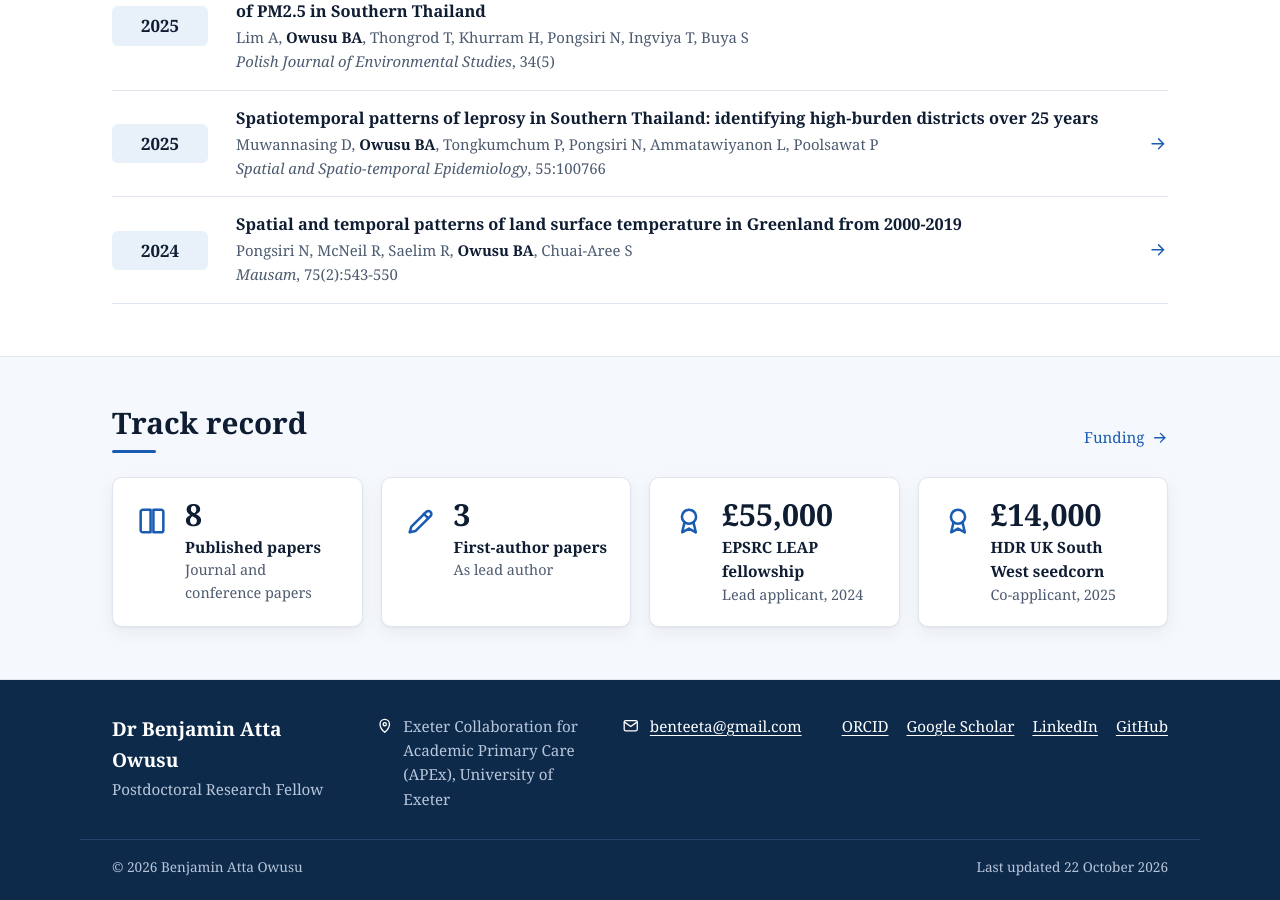
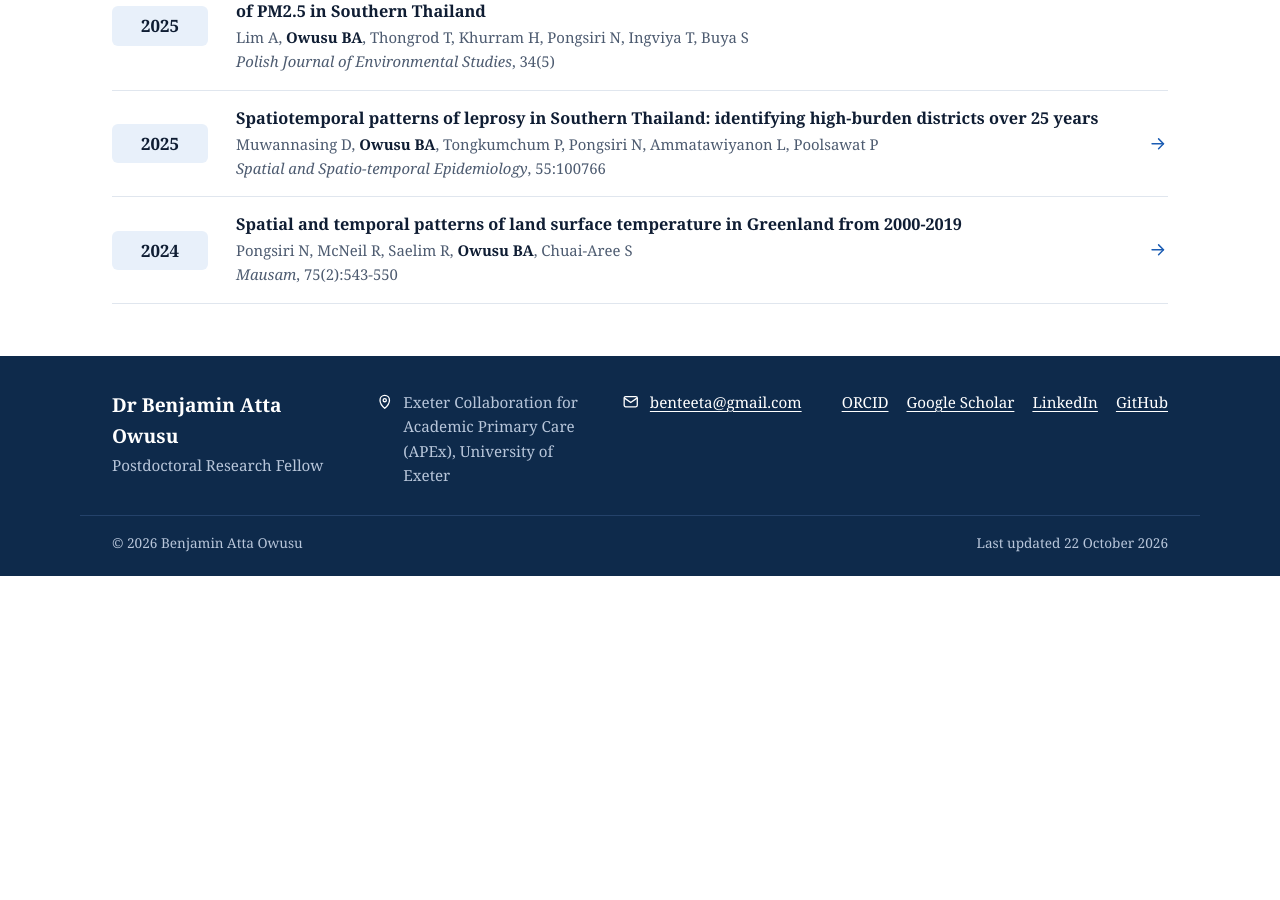
Before and after one commit to benteeta/website, a Jekyll site: the page built from index.md, in a window 1280 px wide and 900 px high, scrolled down 1778 px. Built offline with Jekyll 4.4.1, drawn with Linux system fonts in a browser that asks for light colours; after the commit the page ends 2354 px from its top, so only the background shows below that.

Commit message:
Update home.html

```diff
--- a/_layouts/home.html
+++ b/_layouts/home.html
@@ -119,40 +119,3 @@ layout: default
     </ol>
   </div>
 </section>
-
-<section class="section section-alt">
-  <div class="wrap">
-    <div class="section-head">
-      <h2>Track record</h2>
-      <a class="more" href="{{ '/research/#funding' | relative_url }}">Funding {% include icon.html name="arrow" %}</a>
-    </div>
-    <div class="grid grid-4">
-      <div class="card stat">
-        <span class="card-icon">{% include icon.html name="book" %}</span>
-        <div>
-          <p class="stat-number">{{ n_published }}</p>
-          <p class="stat-label">Published papers</p>
-          <p class="stat-detail">Journal and conference papers</p>
-        </div>
-      </div>
-      <div class="card stat">
-        <span class="card-icon">{% include icon.html name="pen" %}</span>
-        <div>
-          <p class="stat-number">{{ n_first }}</p>
-          <p class="stat-label">First-author papers</p>
-          <p class="stat-detail">As lead author</p>
-        </div>
-      </div>
-      {% for item in site.highlights %}
-      <div class="card stat">
-        <span class="card-icon">{% include icon.html name="award" %}</span>
-        <div>
-          <p class="stat-number">{{ item.number }}</p>
-          <p class="stat-label">{{ item.label }}</p>
-          <p class="stat-detail">{{ item.detail }}</p>
-        </div>
-      </div>
-      {% endfor %}
-    </div>
-  </div>
-</section>
```
